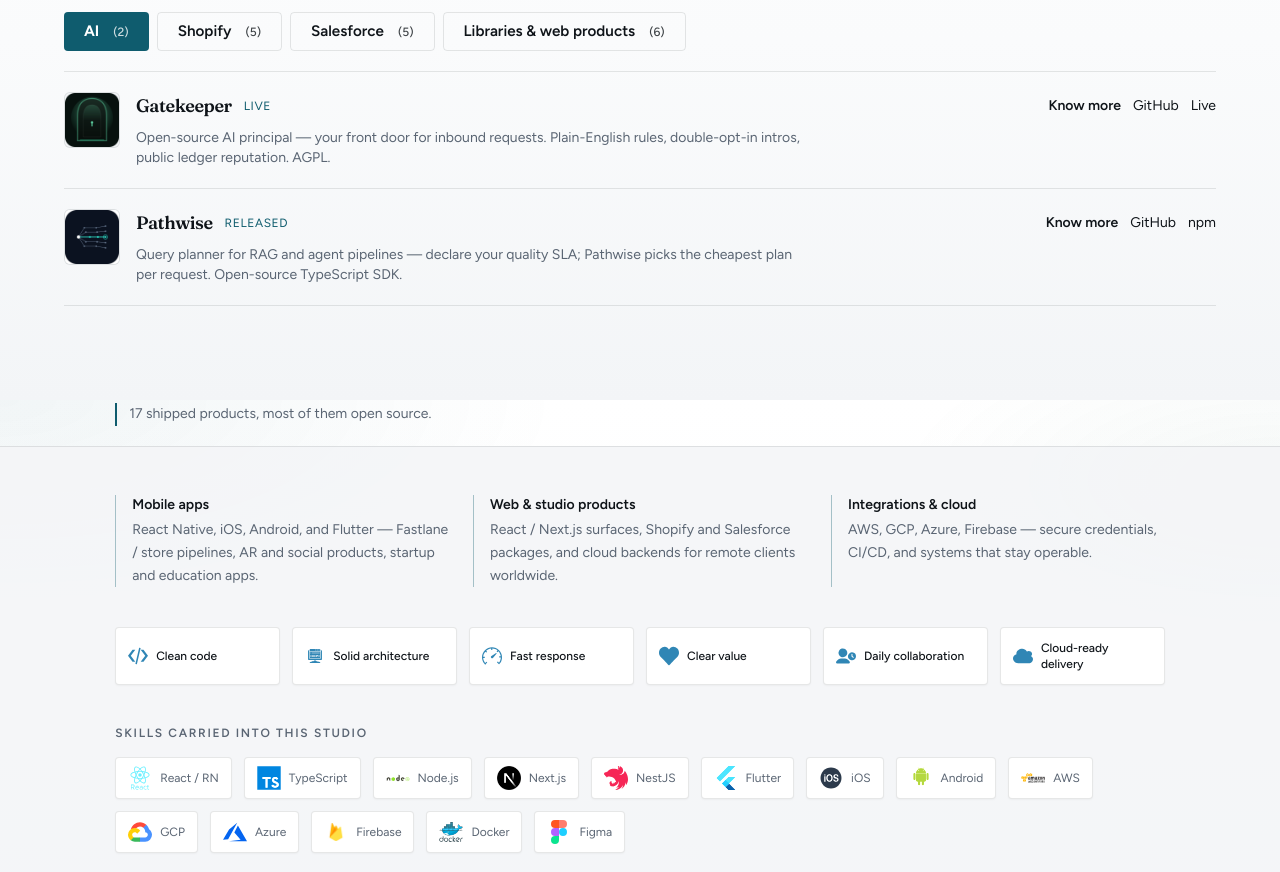
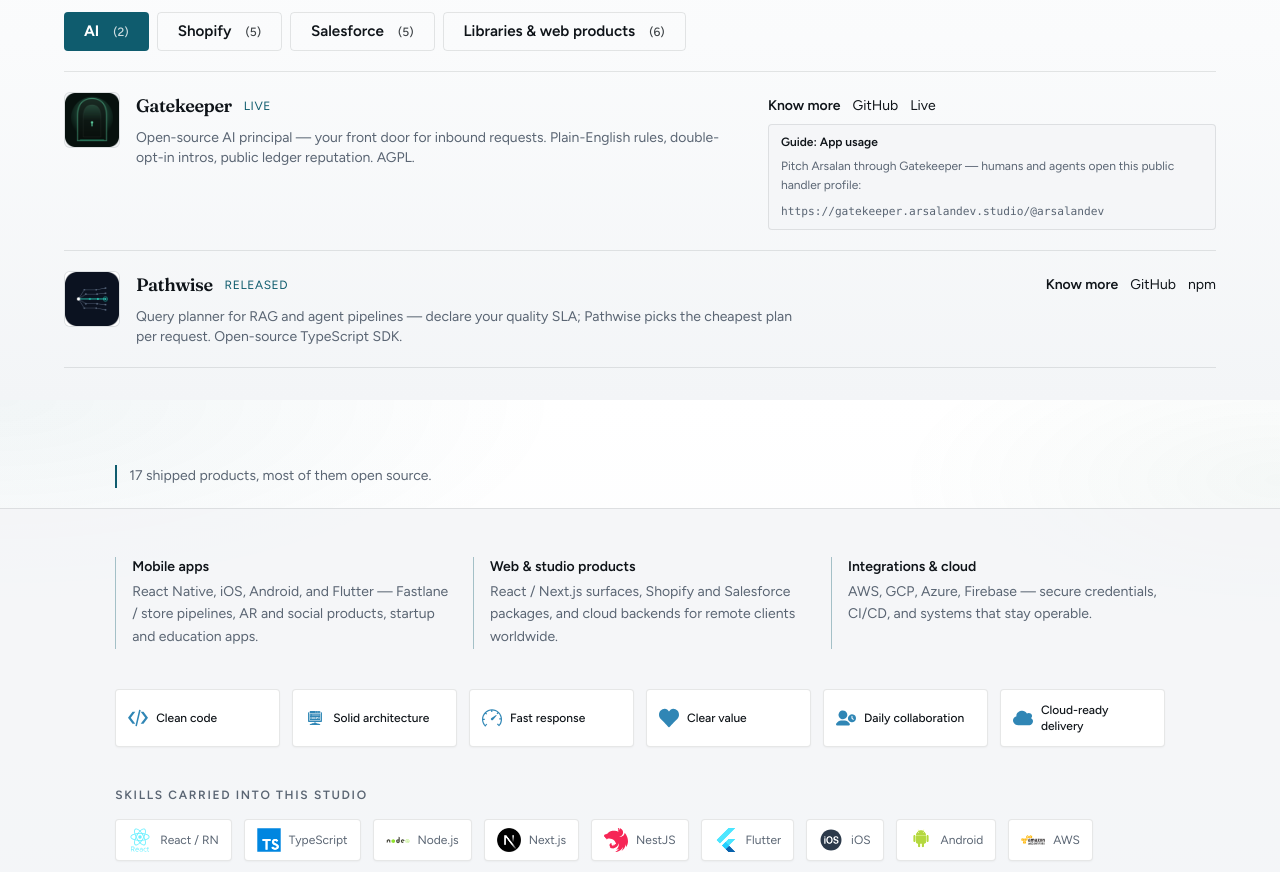
Before and after one commit to arsalan-arshad/arsalan-studio-web, a Next.js app: page / in a window 1280 px wide. Shown: the part 2000-2872 px from the top of the page. Built offline with nearby package versions, Linux system fonts and the light colour scheme; no server answers.

Commit message:
Add Gatekeeper public handler usage guide with clickable link (#38)
Add Practitioner-style Guide: App usage for Gatekeeper with public handler https://gatekeeper.arsalandev.studio/@arsalandev, and render navigable Usage URLs as real href links.

```diff
--- a/src/app/work/[slug]/page.tsx
+++ b/src/app/work/[slug]/page.tsx
@@ -5,6 +5,7 @@ import {
   statusLabelLong,
 } from "@/data/caseStudyDetails";
 import { categoryLabel, statusLabel } from "@/data/caseStudies";
+import { InstallGuideUrl, linkifyText } from "@/lib/linkify";
 import { absoluteUrl, buildCaseStudyJsonLd, defaultOgImage } from "@/lib/seo";
 import type { Metadata } from "next";
 import Link from "next/link";
@@ -185,9 +186,7 @@ async function CaseStudyArticle({ params }: Props) {
           <div className="mt-4 max-w-2xl rounded-sm border border-line bg-bg-elevated/80 px-4 py-3 text-sm leading-relaxed text-muted">
             <p className="font-semibold text-ink">{study.installGuide.title}</p>
             <p className="mt-1">{study.installGuide.body}</p>
-            <code className="mt-2 block break-all text-xs text-accent">
-              {study.installGuide.urlExample}
-            </code>
+            <InstallGuideUrl url={study.installGuide.urlExample} />
           </div>
         ) : null}
 
@@ -209,7 +208,7 @@ async function CaseStudyArticle({ params }: Props) {
         <Section title="Usage">
           <ol className="list-decimal space-y-2 pl-5">
             {study.usage.map((step) => (
-              <li key={step}>{step}</li>
+              <li key={step}>{linkifyText(step)}</li>
             ))}
           </ol>
         </Section>
--- a/src/components/CaseStudyCategoryTabs.tsx
+++ b/src/components/CaseStudyCategoryTabs.tsx
@@ -2,6 +2,7 @@
 
 import { CaseStudyVisual } from "@/components/CaseStudyVisual";
 import { statusLabel, type CaseStudy } from "@/data/caseStudies";
+import { InstallGuideUrl } from "@/lib/linkify";
 import Link from "next/link";
 import { usePathname, useRouter, useSearchParams } from "next/navigation";
 import { useEffect, useMemo, useState } from "react";
@@ -69,9 +70,10 @@ function ProjectLinks({ study }: { study: CaseStudy }) {
         <div className="rounded-sm border border-line bg-bg-elevated/80 px-3 py-2 text-xs leading-relaxed text-muted">
           <p className="font-semibold text-ink">{study.installGuide.title}</p>
           <p className="mt-1">{study.installGuide.body}</p>
-          <code className="mt-1.5 block break-all text-[0.7rem] text-accent">
-            {study.installGuide.urlExample}
-          </code>
+          <InstallGuideUrl
+            url={study.installGuide.urlExample}
+            className="mt-1.5 block break-all text-[0.7rem] text-accent underline-offset-2 hover:underline"
+          />
         </div>
       ) : null}
     </div>
--- a/src/data/caseStudies.ts
+++ b/src/data/caseStudies.ts
@@ -66,6 +66,11 @@ export const caseStudies: CaseStudy[] = [
     liveHref: "https://gatekeeper.arsalandev.studio/",
     liveLabel: "Live",
     githubHref: "https://github.com/arsalan-arshad/gatekeeper",
+    installGuide: {
+      title: "Guide: App usage",
+      body: "Pitch Arsalan through Gatekeeper — humans and agents open this public handler profile:",
+      urlExample: "https://gatekeeper.arsalandev.studio/@arsalandev",
+    },
     iconSrc: "/brands/ai/gatekeeper/icon.png",
     bannerSrc: "/brands/ai/gatekeeper/banner.png",
   },
--- a/src/data/caseStudyDetails.ts
+++ b/src/data/caseStudyDetails.ts
@@ -119,6 +119,7 @@ const details: Record<string, Omit<CaseStudyDetail, keyof CaseStudy>> = {
     audience:
       "Indie SaaS founders and remote tech hiring worldwide who want an AI front door that can say no — without hiding how it behaves.",
     usage: [
+      "Public handler (pitch Arsalan): https://gatekeeper.arsalandev.studio/@arsalandev — humans and agents open this profile to request an intro.",
       "Hosted: https://gatekeeper.arsalandev.studio/ — open /start, magic-link onboarding, write plain-English gate rules, publish /@handle.",
       "Or self-host: clone https://github.com/arsalan-arshad/gatekeeper — Node ≥ 20, pnpm 9; set DATABASE_URL and LLM keys.",
       "pnpm install && pnpm --filter @gatekeeper/db db:migrate && pnpm dev (API :4000, web :3000).",
--- /dev/null
+++ b/src/lib/linkify.tsx
@@ -0,0 +1,95 @@
+import type { ReactNode } from "react";
+
+/** Match http(s) URLs; stop before whitespace or common trailing punctuation. */
+const URL_PATTERN = /https?:\/\/[^\s<>"']+/g;
+
+function trimTrailingPunctuation(raw: string): { url: string; trailing: string } {
+  let url = raw;
+  let trailing = "";
+  while (url.length > 0 && /[.,;:!?)]$/.test(url)) {
+    trailing = url.slice(-1) + trailing;
+    url = url.slice(0, -1);
+  }
+  return { url, trailing };
+}
+
+/** True when the string is a navigable http(s) URL (no `[placeholder]` tokens). */
+export function isNavigableHttpUrl(value: string): boolean {
+  if (value.includes("[")) return false;
+  try {
+    const parsed = new URL(value);
+    return parsed.protocol === "http:" || parsed.protocol === "https:";
+  } catch {
+    return false;
+  }
+}
+
+const linkClassName =
+  "break-all text-accent underline-offset-2 hover:underline";
+
+/** Render plain text with navigable http(s) URLs as `<a href>`. */
+export function linkifyText(text: string): ReactNode {
+  const nodes: ReactNode[] = [];
+  let lastIndex = 0;
+  let match: RegExpExecArray | null;
+  const re = new RegExp(URL_PATTERN.source, "g");
+
+  while ((match = re.exec(text)) !== null) {
+    if (match.index > lastIndex) {
+      nodes.push(text.slice(lastIndex, match.index));
+    }
+    const { url, trailing } = trimTrailingPunctuation(match[0]);
+    if (isNavigableHttpUrl(url)) {
+      nodes.push(
+        <a
+          key={`${url}-${match.index}`}
+          href={url}
+          target="_blank"
+          rel="noopener noreferrer"
+          className={linkClassName}
+        >
+          {url}
+        </a>,
+      );
+    } else {
+      nodes.push(url);
+    }
+    if (trailing) nodes.push(trailing);
+    lastIndex = match.index + match[0].length;
+  }
+
+  if (lastIndex < text.length) {
+    nodes.push(text.slice(lastIndex));
+  }
+
+  return nodes.length === 1 ? nodes[0] : nodes;
+}
+
+type InstallGuideUrlProps = {
+  url: string;
+  className?: string;
+};
+
+/** Guide URL as a real link when navigable; otherwise plain `<code>`. */
+export function InstallGuideUrl({ url, className }: InstallGuideUrlProps) {
+  const plain =
+    className ?? "mt-2 block break-all text-xs text-accent";
+  const link =
+    className ??
+    "mt-2 block break-all text-xs text-accent underline-offset-2 hover:underline";
+
+  if (isNavigableHttpUrl(url)) {
+    return (
+      <a
+        href={url}
+        target="_blank"
+        rel="noopener noreferrer"
+        className={link}
+      >
+        <code className="text-inherit">{url}</code>
+      </a>
+    );
+  }
+
+  return <code className={plain}>{url}</code>;
+}
```
Also changed, not shown: 1 other file (tests, documents, lock files or other folders).
